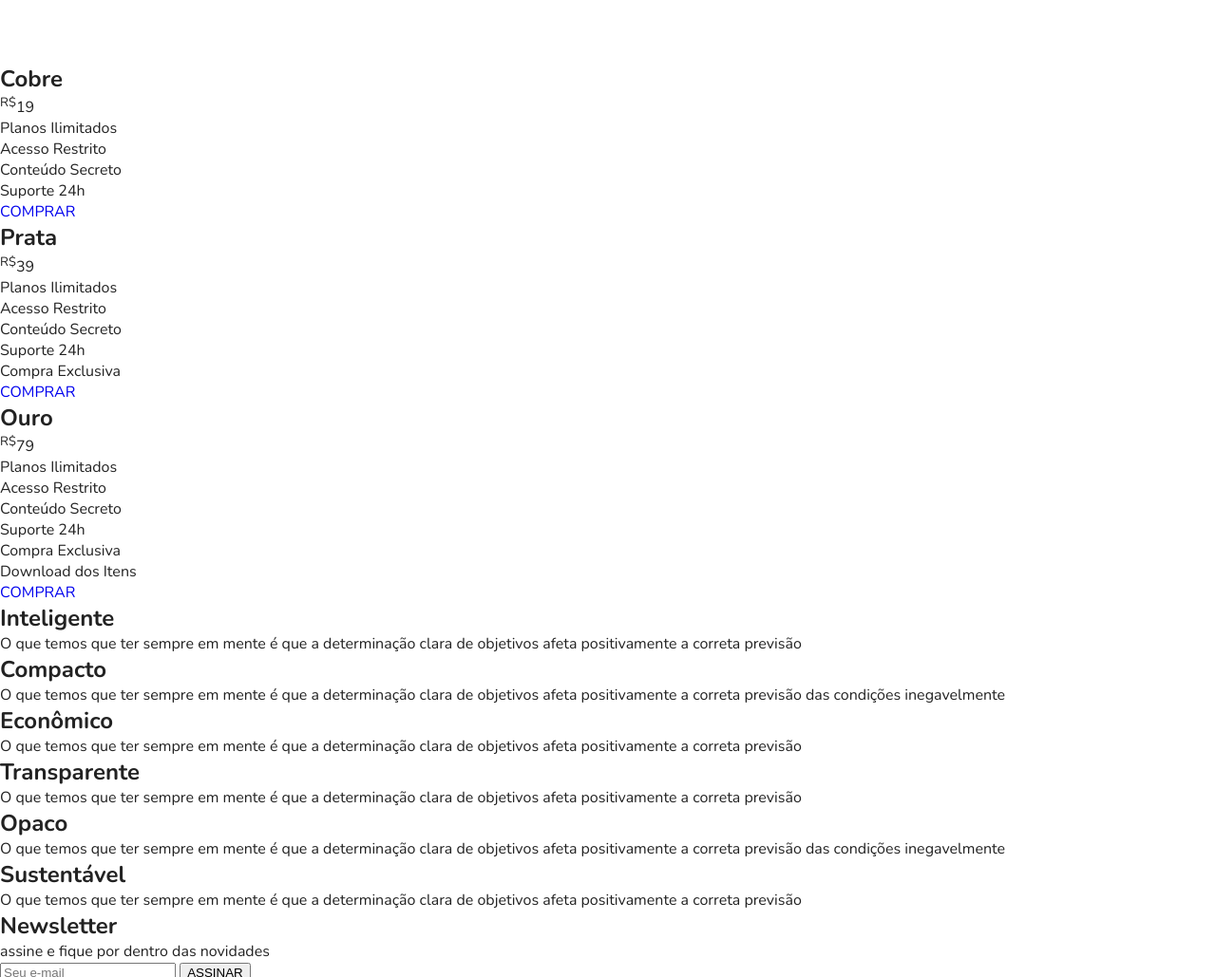
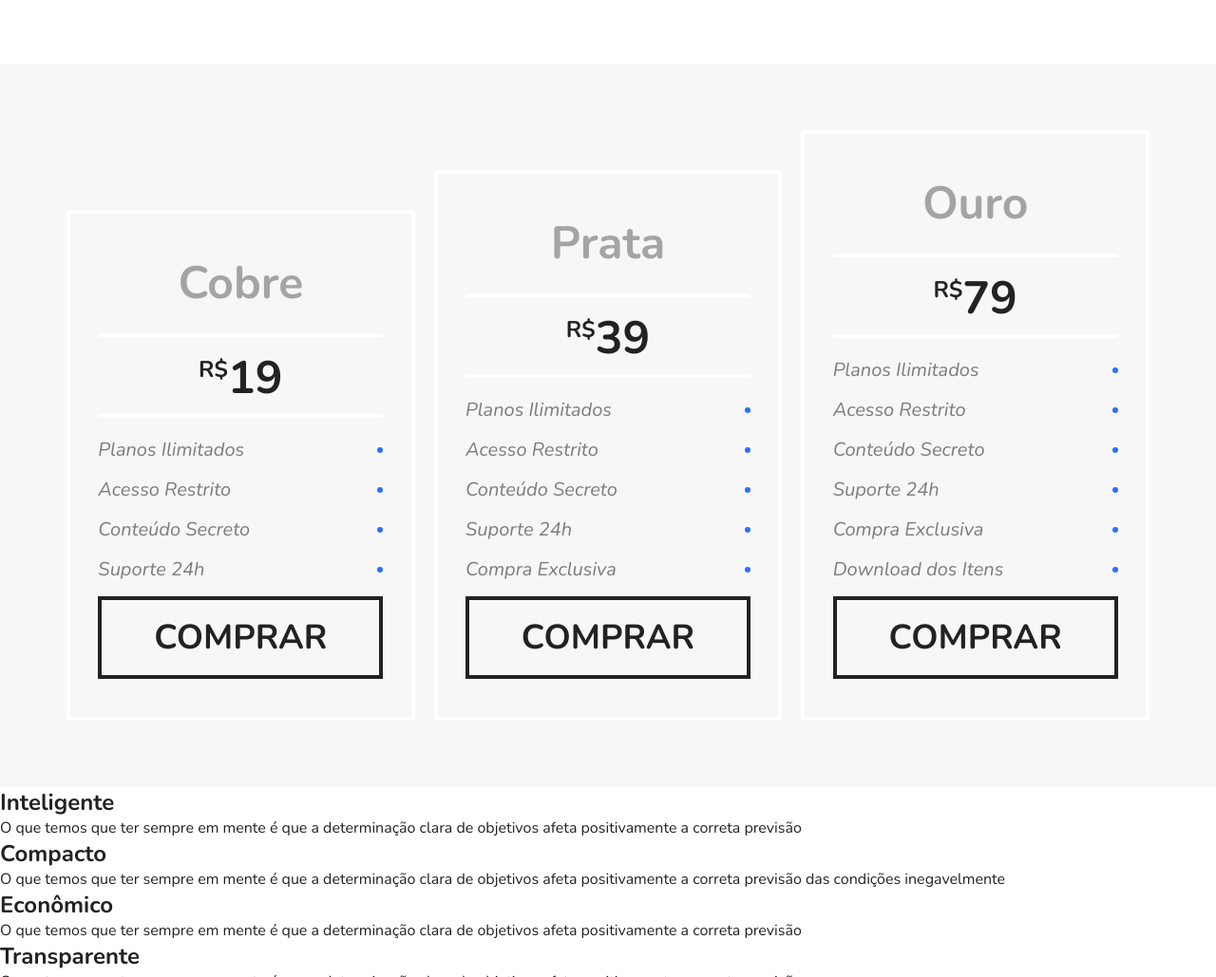
Before and after one commit to gabrieltelesdev/FlexBlog-Origamid, a plain HTML site: page index.html in a window 1280 px wide. Shown: the part 1754-2783 px from the top of the page at 95% size. Drawn offline with nearby package versions, Linux system fonts and the light colour scheme.

Commit message:
Create the section preco

```diff
--- a/css/style.css
+++ b/css/style.css
@@ -157,7 +157,7 @@ img {
 }
 
 .produtos-item {
-    flex: 1;
+    flex: 1 1 175px;
     margin: 10px;
 }
 
@@ -172,3 +172,92 @@ img {
 .blue {
     border-top: 8px solid #66D9EB;
 }
+
+/*Preço*/
+
+.preco {
+    background-color: #F7F7F7;
+    padding: 60px;
+    display: flex;
+    flex-wrap: wrap;
+    align-items: flex-end;
+}
+
+.preco-item {
+    flex: 1 1 260px;
+    border: 4px solid white;
+    padding: 20px;
+    margin: 10px;
+}
+
+.preco-item h1 {
+    font-size: 3em;
+    color: #A4A4A4;
+    text-align: center;
+    margin-top: 20px;
+}
+
+.preco-item span {
+    max-width: 300px;
+    font-size: 3em;
+    font-weight: bold;
+    text-align: center;
+    margin: 20px auto;
+    padding: 10px 0 5px 0;
+    border-top: 4px solid white;
+    border-bottom: 4px solid white;
+    display: block;
+}
+
+.preco-item sup{
+    font-size: 1.5rem;
+}
+
+.preco-item ul {
+    max-width: 300px;
+    margin: 20px auto;
+    font-size: 1.25em;
+    color: #7C7C7C;
+    font-style: italic;
+}
+
+.preco-item li {
+    display: flex;
+    justify-content: space-between;
+    align-items: center;
+    margin-bottom: 15px;
+}
+
+.preco-item li::after {
+    content: '';
+    background-color: #2C70FF;
+    width: 6px;
+    height: 6px;
+    border-radius: 3px;
+    display: block;
+}
+
+.preco-item a {
+    max-width: 300px;
+    text-align: center;
+    font-size: 2.25rem;
+    font-style: normal;
+    font-weight: bold;
+    color: #222222;
+    border: 4px solid #222222;
+    padding: 15px 0;
+    display: block;
+}
+
+@media (max-width: 800px) {
+    .preco {
+        padding-left: 10px;
+        padding-right: 10px;
+    }
+    .preco-item:nth-child(3){
+        order: -2;
+    }
+    .preco-item:nth-child(2){
+        order: -1;
+    }
+}
```
